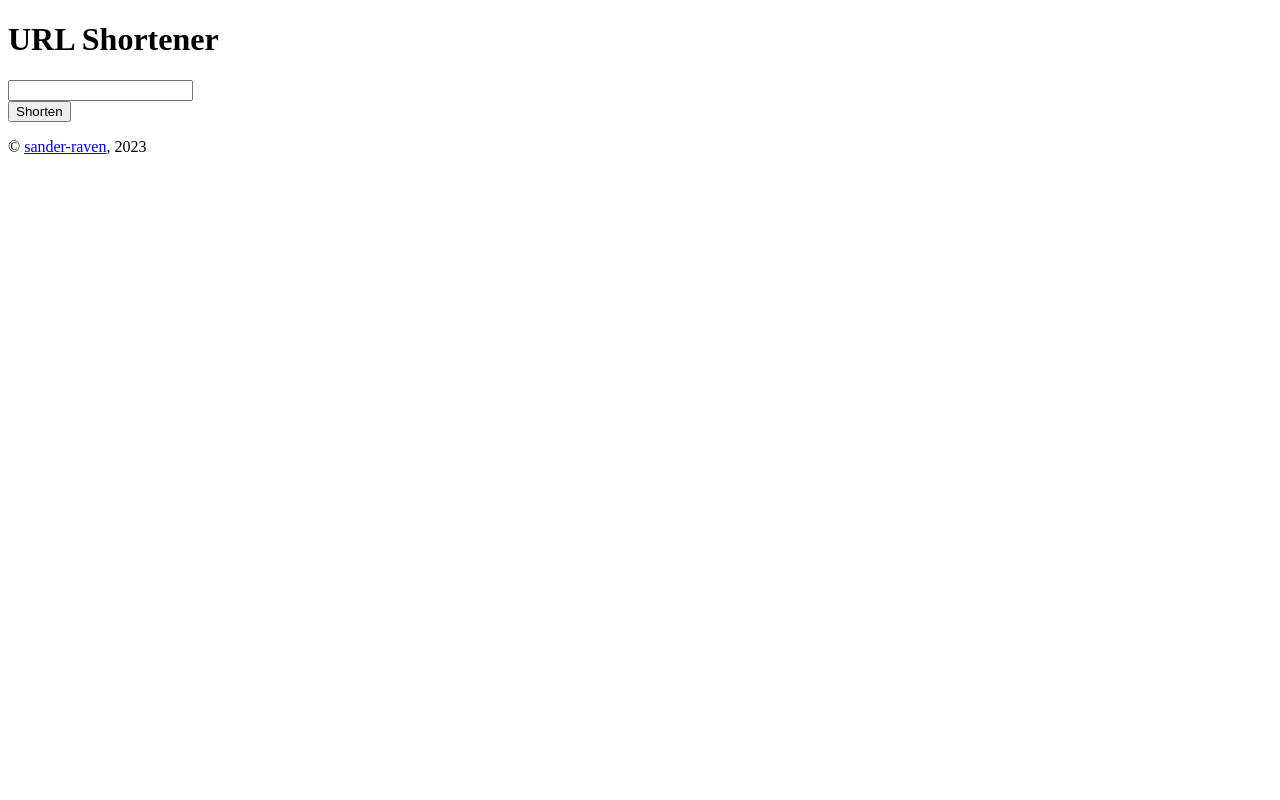
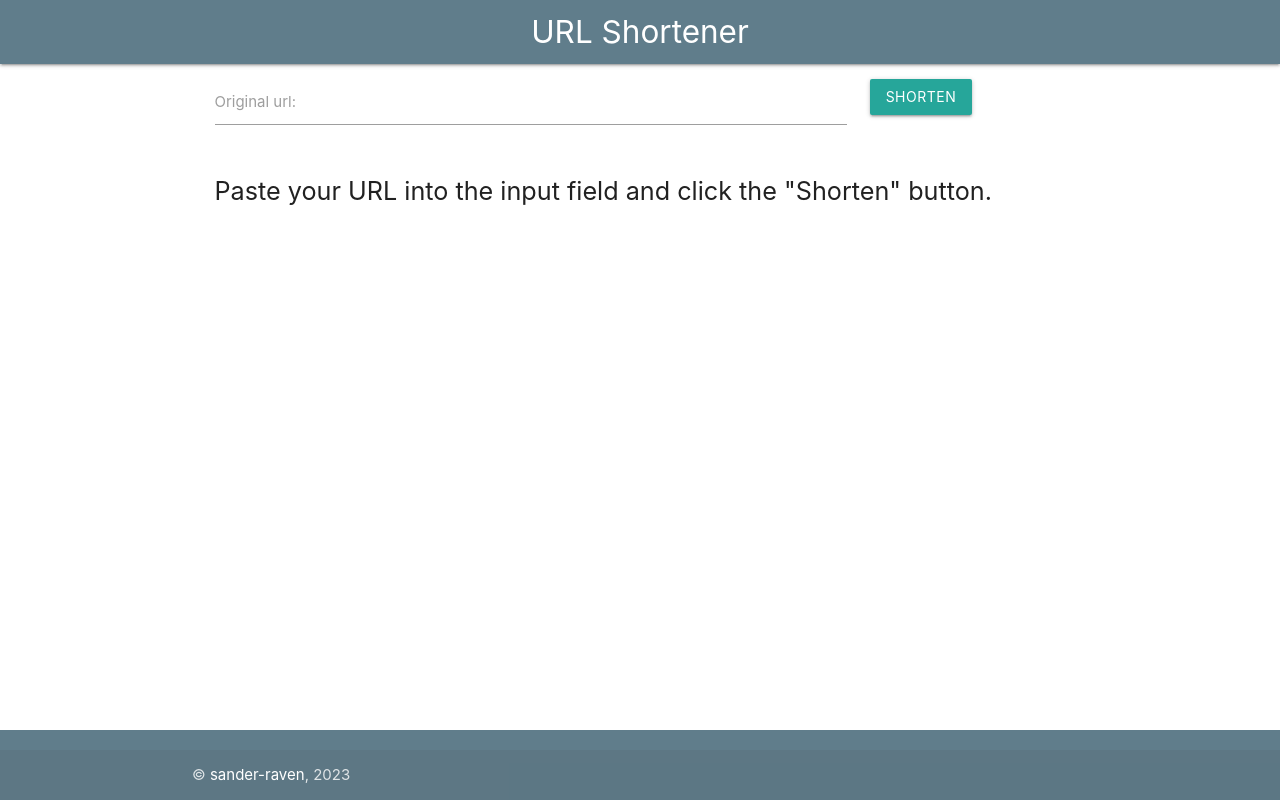
Before and after one commit to sander-raven/url-shortener, a Django app: page / in a window 1280 px wide. Run offline with Django 4.2, Linux system fonts and the light colour scheme.

Commit message:
Add Materialize CSS

```diff
--- a/app/config/settings.py
+++ b/app/config/settings.py
@@ -122,6 +122,12 @@ USE_TZ = True
 
 STATIC_URL = 'static/'
 
+STATIC_ROOT = BASE_DIR / 'staticfiles'
+
+STATICFILES_DIRS = [
+    BASE_DIR / 'static',
+]
+
 # Default primary key field type
 # https://docs.djangoproject.com/en/4.2/ref/settings/#default-auto-field
 
--- a/app/config/urls.py
+++ b/app/config/urls.py
@@ -14,6 +14,8 @@ Including another URLconf
     1. Import the include() function: from django.urls import include, path
     2. Add a URL to urlpatterns:  path('blog/', include('blog.urls'))
 """
+from django.conf import settings
+from django.conf.urls.static import static
 from django.contrib import admin
 from django.urls import path, include
 
@@ -21,3 +23,6 @@ urlpatterns = [
     path('admin/', admin.site.urls),
     path('', include('shortener.urls')),
 ]
+
+if settings.DEBUG:
+    urlpatterns += static(settings.STATIC_URL, document_root=settings.STATIC_ROOT)
--- a/app/shortener/templates/shortener/index.html
+++ b/app/shortener/templates/shortener/index.html
@@ -1,26 +1,33 @@
 {% extends "base.html" %}
 
 {% block content %}
-        <section>
-            <form method="post">
+        <div class="row">
+            <form class="col s12" method="post">
                 {% csrf_token %}
-                <div>
-                    {{ form.original_url }}
+                <div class="input-field col s9">
+                    {{ form }}
                 </div>
-                <div>
-                    <button type="submit">Shorten</button>
+                <div class="input-field col s3">
+                    <button type="submit" class="btn waves-effect waves-light">Shorten</button>
+                </div>
+                <div class="col s12">
+                    <p class="flow-text">Paste your URL into the input field and click the "Shorten" button.</p>
                 </div>
             </form>
-        </section>
+        </div>
     {% if errors %}
-        <section>
-            {{ errors }}
-        </section>
+        <div class="row">
+            <div class="card-panel red lighten-4 red-text text-darken-4">
+                {{ errors }}
+            </div>
+        </div>
     {% endif %}
     {% if new_url %}
-        <section>
-            <h2>Your short url: <a href="{{ new_url }}">{{ new_url }}</a></h2>
-            <h4>Original url: <a href="{{ original_url }}">{{ original_url }}</a></h4>
-        </section>
+        <div class="row">
+            <div class="card-panel">
+                <h4>Your short url: <a href="{{ new_url }}">{{ new_url }}</a></h4>
+                <h5>Original url: <a href="{{ original_url }}">{{ original_url }}</a></h5>
+            </div>
+        </div>
     {% endif %}
 {% endblock %}
--- /dev/null
+++ b/app/static/css/main.css
@@ -0,0 +1,9 @@
+html {
+    height: 100%;
+}
+
+body {
+    min-height: 100%;
+    display: grid;
+    grid-template-rows: auto 1fr auto;
+}
--- a/app/templates/404.html
+++ b/app/templates/404.html
@@ -1,9 +1,9 @@
 {% extends "base.html" %}
 
 {% block content %}
-    <section>
+    <div class="row center">
         <h1>Error 404</h1>
-        <p>Page not found.</p>
+        <p class="flow-text">Page not found.</p>
         <a href="{% url 'index' %}">Return to main page</a>
-    </section>
+    </div>
 {% endblock %}
--- a/app/templates/base.html
+++ b/app/templates/base.html
@@ -1,19 +1,35 @@
+{% load static %}
 <!DOCTYPE html>
 <html lang="en">
 <head>
     <meta charset="UTF-8">
+    <link href="https://fonts.googleapis.com/icon?family=Material+Icons" rel="stylesheet">
+    <link type="text/css" rel="stylesheet" href="https://cdnjs.cloudflare.com/ajax/libs/materialize/1.0.0/css/materialize.min.css"  media="screen,projection"/>
+    <link type="text/css" rel="stylesheet" href="{% static 'css/main.css' %}"/>
+    <meta name="viewport" content="width=device-width, initial-scale=1.0"/>
     <title>URL Shortener</title>
 </head>
 <body>
     <header>
-        <h1>URL Shortener</h1>
+        <nav>
+            <div class="nav-wrapper blue-grey">
+                <a href="{% url 'index' %}" class="brand-logo center">URL Shortener</a>
+            </div>
+        </nav>
     </header>
     <main>
-        {% block content %}
-        {% endblock %}
+        <div class="container">
+            {% block content %}
+            {% endblock %}
+        </div>
     </main>
-    <footer>
-        <p>&copy; <a href="https://github.com/sander-raven" target="_blank">sander-raven</a>, {% now "Y" %}</p>
+    <footer class="page-footer blue-grey">
+        <div class="footer-copyright">
+            <div class="container">
+                &copy; <a href="https://github.com/sander-raven" target="_blank" class="white-text">sander-raven</a>, {% now "Y" %}
+            </div>
+        </div>
     </footer>
+    <script type="text/javascript" src="https://cdnjs.cloudflare.com/ajax/libs/materialize/1.0.0/js/materialize.min.js"></script>
 </body>
 </html>
```
